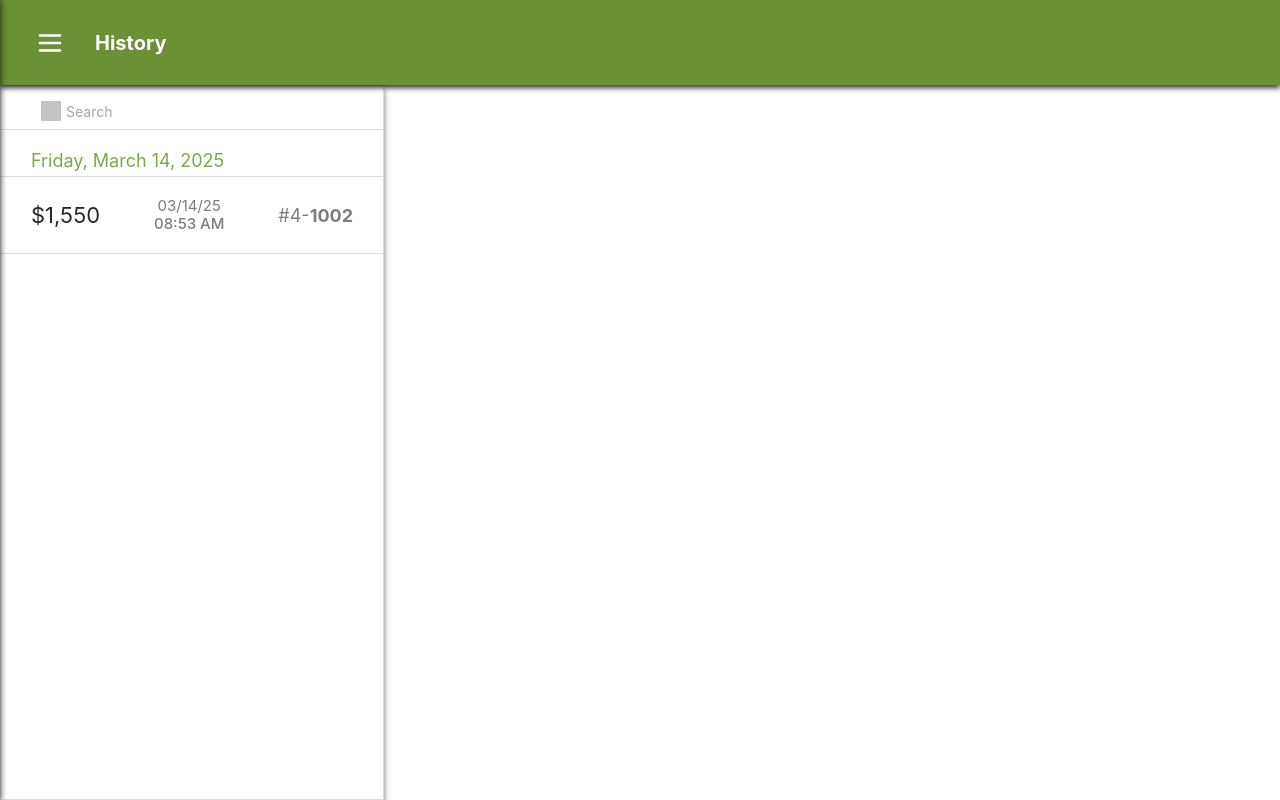
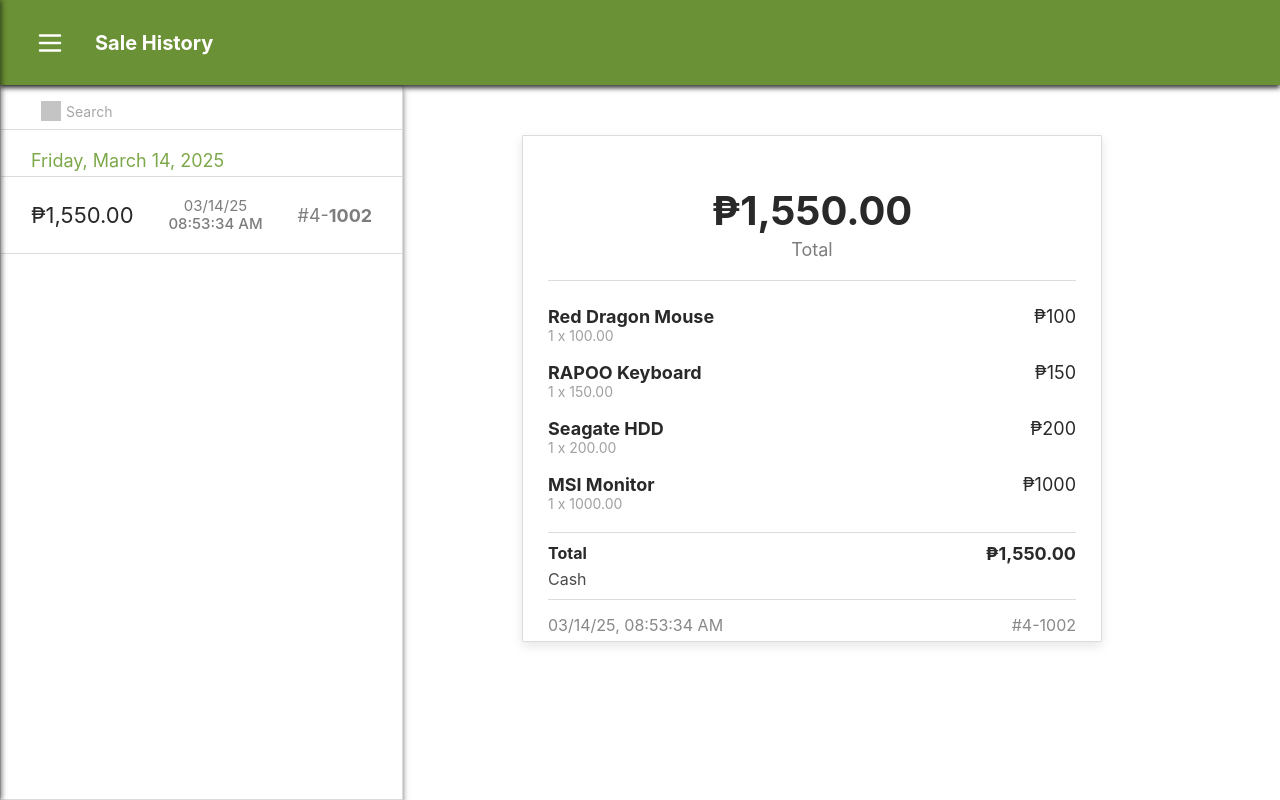
Before and after one commit to Shiverooo/OJT-PoS, a React (Create React App) app: page /cashier/sales-history in a window 1280 px wide. Built offline with nearby package versions, Linux system fonts and the light colour scheme; grey boxes are pictures that could not be loaded.

Commit message:
sale history ui

```diff
--- a/src/page/cashier-dashboard/cashier-dashboard.tsx
+++ b/src/page/cashier-dashboard/cashier-dashboard.tsx
@@ -8,10 +8,6 @@
 import '../../styles/cashier/cashier-dashboard.css';
 
 function CashierDashboard() {
-    useEffect(() => {
-        document.title = "Infinitum PoS | Cashier";
-    }, []);
-
     const location = useLocation();
     const isSalesHistoryPage = location.pathname === "/cashier/sales-history";
     const isInventoryPage = location.pathname === "/cashier/inventory";
@@ -60,7 +56,7 @@
                         onClick={toggleSidebar}
                     />
                     <span className="title">
-                        {isSalesHistoryPage ? "History" : isInventoryPage ? "Inventory" : "Products"}
+                        {isSalesHistoryPage ? "Sale History" : isInventoryPage ? "Inventory" : "Products"}
                     </span>
 
                     {!(isSalesHistoryPage || isInventoryPage) && (
--- a/src/page/cashier-dashboard/dashboard/inventory.tsx
+++ b/src/page/cashier-dashboard/dashboard/inventory.tsx
@@ -1,6 +1,11 @@
-import React from 'react'
+import React, { useEffect } from 'react'
 
 function Inventory() {
+  // Set the document title when the component is mounted
+      useEffect(() => {
+          document.title = "Infinitum PoS | Inventory";
+      }, []);
+
   return (
     <div>
     HIIIIIIIIIIIII~~~
--- a/src/page/cashier-dashboard/dashboard/sales-history.tsx
+++ b/src/page/cashier-dashboard/dashboard/sales-history.tsx
@@ -7,6 +7,7 @@
   const [currentDateTime, setCurrentDateTime] = useState("");
   const [currentTime, setCurrentTime] = useState("");
 
+  // Update current date
   useEffect(() => {
     const date = new Date();
     const options = {
@@ -16,8 +17,12 @@
       day: "numeric",
     };
     setCurrentDate(date.toLocaleDateString("en-US", options));
+
+    // Set the document title when the component is mounted
+    document.title = "Infinitum PoS | Sale History";
   }, []);
 
+  // Update date and time every second
   useEffect(() => {
     const updateDateTime = () => {
       const date = new Date();
@@ -29,18 +34,23 @@
       const timeString = date.toLocaleTimeString("en-US", {
         hour: "2-digit",
         minute: "2-digit",
+        second: "2-digit",
+        hour12: true,
       });
+
       setCurrentDateTime(dateString);
       setCurrentTime(timeString);
     };
 
-    updateDateTime();
-    const interval = setInterval(updateDateTime, 1000);
+    updateDateTime(); // Set the initial date and time
+    const interval = setInterval(updateDateTime, 1000); // Update every second
 
+    // Cleanup interval on component unmount
     return () => clearInterval(interval);
   }, []);
 
   return (
+    <div className="history-receipt-wrapper">
       <div className="history-container">
         <div className="search-date-container">
           <div className="search-bar">
@@ -51,7 +61,7 @@
         </div>
 
         <div className="sales-summary-container">
-        <div className="amount">$1,550</div>
+          <div className="amount">₱1,550.00</div>
           <div className="date-time">
             <div>{currentDateTime}</div>
             <div className="time">{currentTime}</div>
@@ -62,6 +72,60 @@
           </div>
         </div>
       </div>
+
+      {/* Receipt box */}
+      <div className="receipt-box">
+        <div className="receipt-total-amount">
+          <h1>₱1,550.00</h1>
+          <p>Total</p>
+        </div>
+
+        <div className="receipt-items-list">
+          <div className="item-row">
+            <div>
+              <strong>Red Dragon Mouse</strong>
+              <div className="item-qty">1 x 100.00</div>
+            </div>
+            <div className="price">₱100</div>
+          </div>
+
+          <div className="item-row">
+            <div>
+              <strong>RAPOO Keyboard</strong>
+              <div className="item-qty">1 x 150.00</div>
+            </div>
+            <div className="price">₱150</div>
+          </div>
+
+          <div className="item-row">
+            <div>
+              <strong>Seagate HDD</strong>
+              <div className="item-qty">1 x 200.00</div>
+            </div>
+            <div className="price">₱200</div>
+          </div>
+
+          <div className="item-row">
+            <div>
+              <strong>MSI Monitor</strong>
+              <div className="item-qty">1 x 1000.00</div>
+            </div>
+            <div className="price">₱1000</div>
+          </div>
+        </div>
+
+        <div className="receipt-summary-total">
+          <div>Total</div>
+          <div className="price">₱1,550.00</div>
+        </div>
+        <div className="receipt-payment-type">Cash</div>
+
+        <div className="receipt-footer">
+            <div>{currentDateTime}, {currentTime}</div>
+          <div>#4-1002</div>
+        </div>
+      </div>
+    </div>
   );
 };
 
--- a/src/page/cashier-dashboard/dashboard/sales-screen.tsx
+++ b/src/page/cashier-dashboard/dashboard/sales-screen.tsx
@@ -1,5 +1,5 @@
-import React, {useState} from 'react'
-import '../../../styles/cashier/cashier-dashboard.css'
+import React, { useState, useEffect } from 'react';
+import '../../../styles/cashier/cashier-dashboard.css';
 
 function SalesScreen() {
     const products = new Array(12).fill({
@@ -17,6 +17,11 @@
     ];
 
     const [active, setActive] = useState(0);
+
+    // Set the document title when the component is mounted
+    useEffect(() => {
+        document.title = "Infinitum PoS | Sale Screen";
+    }, []);
 
     return (
         <div className="cashier-container">
@@ -47,8 +52,7 @@
                 </div>
             </div>
         </div>
-
-  )
+    );
 }
 
 export default SalesScreen;
--- a/src/styles/cashier/history.css
+++ b/src/styles/cashier/history.css
@@ -1,10 +1,18 @@
+.history-receipt-wrapper {
+  display: flex;
+  justify-content: space-between;
+  width: 90%;
+  height: 100vh;
+}
+
 .history-container {
-    border: 1px solid #dcdcdc;
-    box-shadow: 0 4px 6px rgba(0, 0, 0, 0.5), 0 1px 3px rgba(0, 0, 0, 0.08);
-    height: 100%;
-    width: 30%;
-    position: relative;
-  }
+  border: 1px solid #dcdcdc;
+  box-shadow: 0 4px 6px rgba(0, 0, 0, 0.5), 0 1px 3px rgba(0, 0, 0, 0.08);
+  height: 100%;
+  width: 35%;
+  position: relative;
+  overflow: auto;
+}
 
 .search-date-container {
   display: flex;
@@ -81,3 +89,86 @@
   font-weight: bold;
   color: #7d7d7d;
 }
+
+/* Receipt box */
+.receipt-box {
+  color: #292929;
+  border: 1px solid #dcdcdc;
+  border-radius: 1px;
+  width: 580px;
+  height: 507px;
+  margin: 50px;
+  padding: 50px 25px;
+  background-color: #fff;
+  box-shadow: 0px 4px 12px rgba(0, 0, 0, 0.1);
+}
+
+.receipt-total-amount h1 {
+  margin: 0;
+  font-size: 40px;
+  text-align: center;
+  color: #292929;
+}
+
+.receipt-total-amount p {
+  text-align: center;
+  margin-top: 4px;
+  color: #7d7d7d;
+  font-size: 18px;
+  padding-bottom: 20px;
+  border-bottom: 1px solid #dcdcdc;
+}
+
+.receipt-items-list {
+  margin-top: 25px;
+}
+
+.item-row {
+  display: flex;
+  justify-content: space-between;
+  margin-bottom: 18px;
+}
+
+.item-row strong {
+  font-size: 18px;
+  color: #292929;
+}
+
+.item-qty {
+  font-size: 14px;
+  color: #a0a0a0;
+}
+
+.price {
+  color: #292929;
+  font-size: 18px;
+}
+
+.receipt-summary-total {
+  display: flex;
+  justify-content: space-between;
+  border-top: 1px solid #dcdcdc;
+  padding-top: 10px;
+  margin-top: 20px;
+  font-weight: bold;
+  font-size: 16px;
+}
+
+.receipt-payment-type {
+  text-align: left;
+  font-size: 16px;
+  color: #4b4b4b;
+  margin-top: 5px;
+  padding-bottom: 10px;
+  width: 100%;
+  border-bottom: 1px solid #dcdcdc;
+}
+
+
+.receipt-footer {
+  display: flex;
+  justify-content: space-between;
+  margin-top: 15px;
+  font-size: 16px;
+  color: #888;
+}
```
Also changed, not shown: src/components/cashier/receipt.tsx (line endings or trailing spaces). Lines whose indentation alone changed are shown as unchanged.
